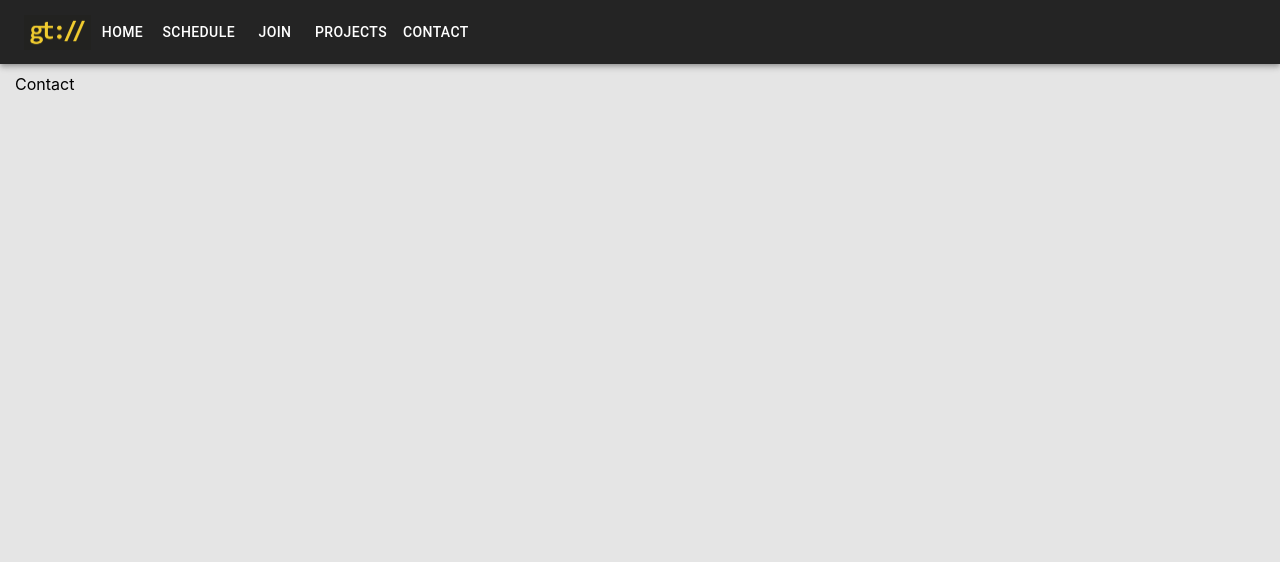
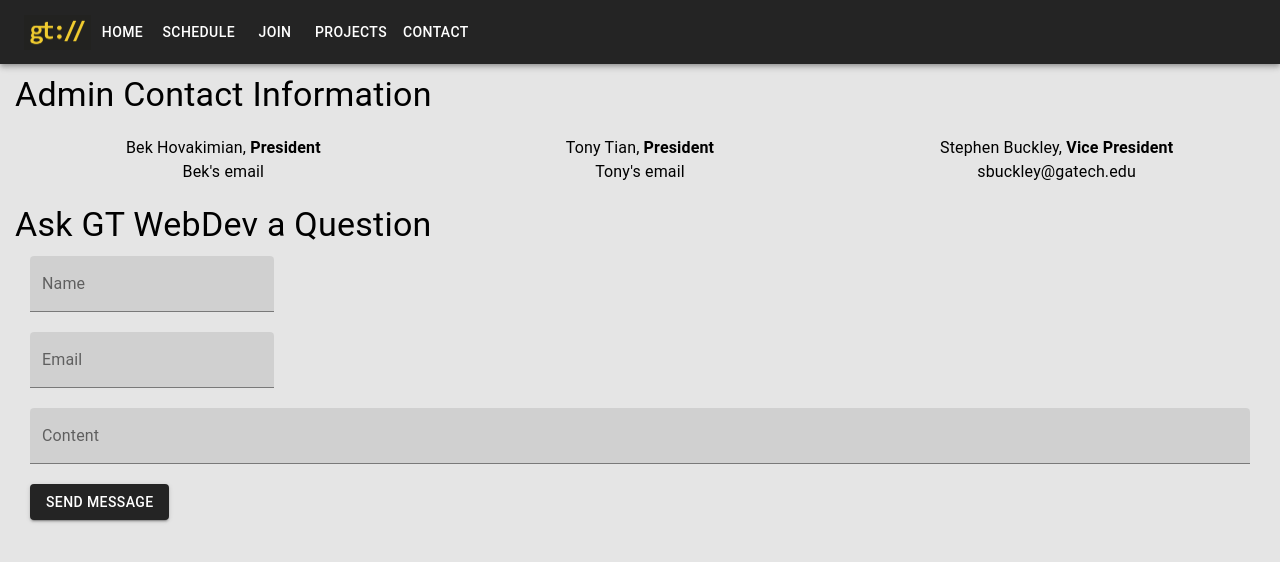
Before and after one commit to nicodemota/gt-webdev-website, a Next.js app: page /contact in a window 1280 px wide. Shown: the top 562 px of the page. Built offline with nearby package versions, Linux system fonts and the light colour scheme.

Commit message:
Added contact page

```diff
--- /dev/null
+++ b/data/contactData.js
@@ -0,0 +1,19 @@
+let adminContacts = [
+    {
+        "name": "Bek Hovakimian",
+        "title": "President",
+        "email": "Bek's email"
+    },
+    {
+        "name": "Tony Tian",
+        "title": "President",
+        "email": "Tony's email"
+    },
+    {
+        "name": "Stephen Buckley",
+        "title": "Vice President",
+        "email": "sbuckley@gatech.edu"
+    }
+];
+
+export {adminContacts};
--- a/pages/contact.js
+++ b/pages/contact.js
@@ -1,6 +1,11 @@
 import React, {Component} from "react";
+import {adminContacts} from '../data/contactData.js';
 import NavBar from "../components/NavBar";
 import BottomBar from "../components/BottomBar";
+import Typography from '@material-ui/core/Typography';
+import TextField from '@material-ui/core/TextField';
+import Button from '@material-ui/core/Button';
+import Grid from '@material-ui/core/Grid';
 
 class Contact extends Component {
     render() {
@@ -8,7 +13,15 @@ class Contact extends Component {
             <div>
                 <NavBar />
                 <div class="main">
-                    Contact
+                    <Typography variant="h4">Admin Contact Information</Typography>
+                    <br />
+                    <Grid container>
+                        {adminContacts.map(contact => (
+                            <AdminContact name={contact.name} title={contact.title} email={contact.email}/>
+                        ))}
+                    </Grid>
+                    <br />
+                    <AskQuestion />
                 </div>
                 <BottomBar />
             </div>
@@ -16,4 +29,45 @@ class Contact extends Component {
     }
 }
 
+class AdminContact extends Component {
+    constructor(props) {
+        super(props);
+        this.state = {
+            "name": this.props.name,
+            "title": this.props.title,
+            "email": this.props.email
+        }
+    }
+    render() {
+        return (
+            <Grid item xs={4} className="centered">
+                <Typography variant="body1">{this.state.name}, <b>{this.state.title}</b></Typography>
+                <Typography variant="body1">{this.state.email}</Typography>
+            </Grid>
+        );
+    }
+}
+
+class AskQuestion extends Component {
+    render() {
+        return (
+            <div>
+                <Typography variant="h4">Ask GT WebDev a Question</Typography>
+                <form noValidate autoComplete="off" className="indented">
+                    <TextField id="filled-basic" label="Name" variant="filled" />
+                    <br />
+                    <br />
+                    <TextField id="filled-basic" label="Email" variant="filled" />
+                    <br />
+                    <br />
+                    <TextField id="filled-basic" label="Content" variant="filled" className="emailBox" />
+                    <br />
+                    <br />
+                    <Button variant="contained" color="primary" type="submit">Send Message</Button>
+                </form>
+            </div>
+        );
+    }
+}
+
 export default Contact;
--- a/styles/globals.css
+++ b/styles/globals.css
@@ -89,3 +89,7 @@ a {
 .padRight {
   padding-right: 10px;
 }
+
+.emailBox {
+  width: 100%;
+}
```
Also changed, not shown: pages/join.js (+4 -4 lines).
